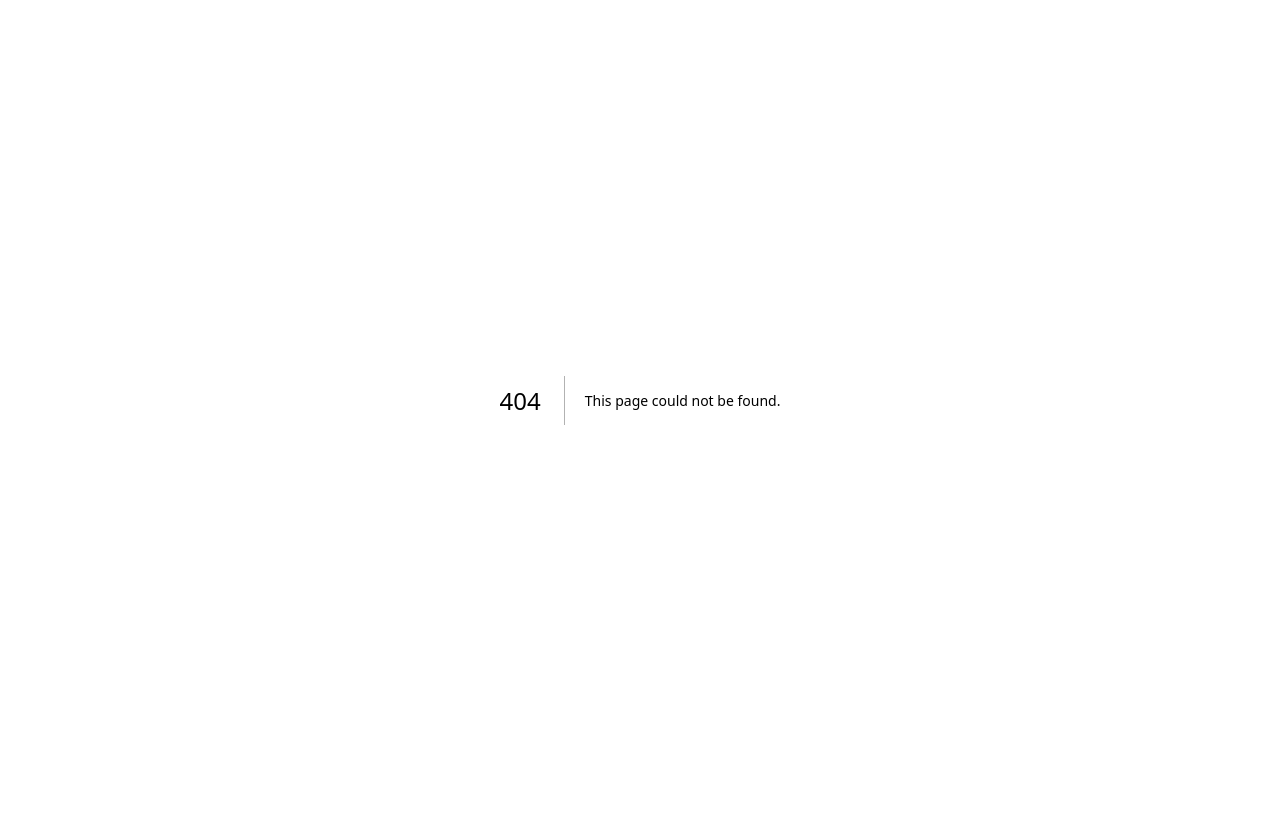
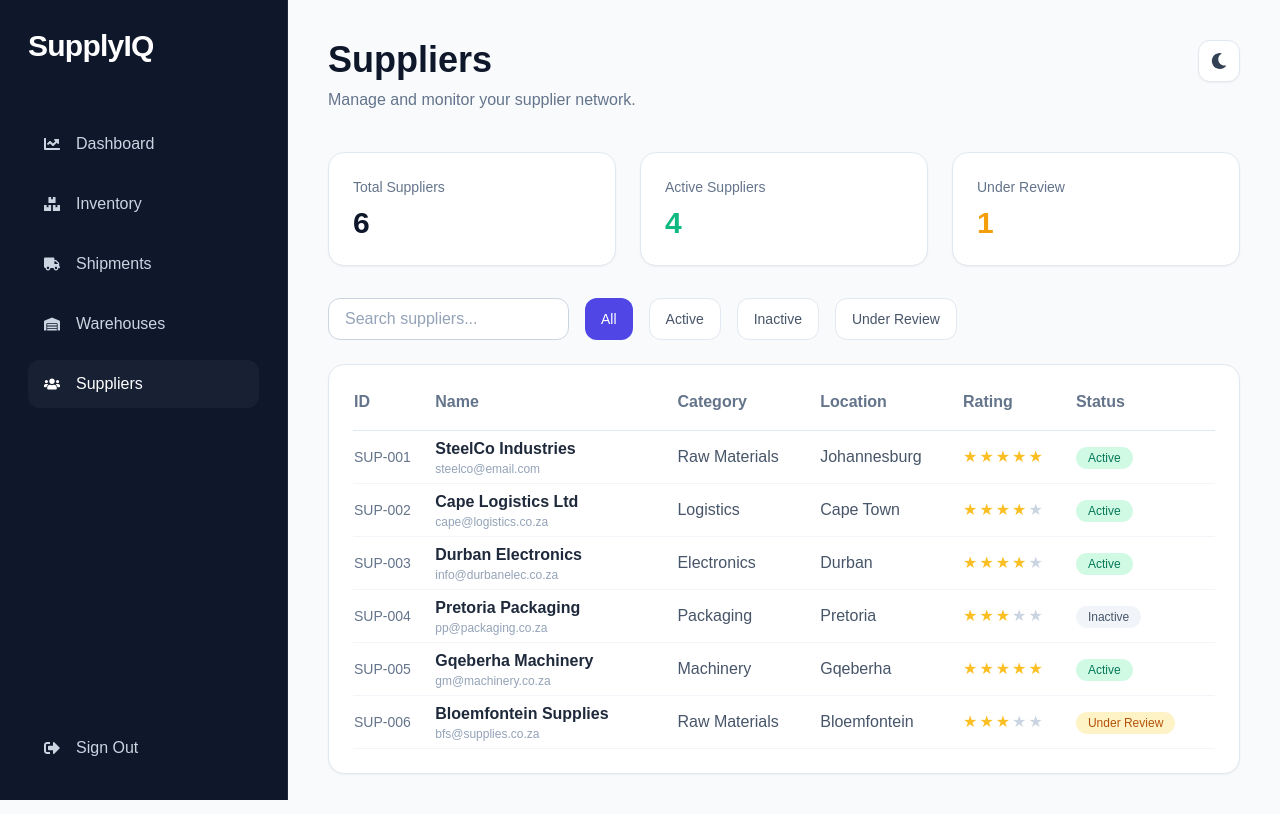
Before and after one commit to Kutl-Stack/supply-chain-platform, a Next.js app: page /suppliers in a window 1280 px wide. Before the commit this address had no page. Built offline with nearby package versions, Linux system fonts and the light colour scheme; sample sign-in values are in the browser's storage.

Commit message:
add suppliers page

```diff
--- /dev/null
+++ b/src/app/suppliers/page.tsx
@@ -0,0 +1,156 @@
+"use client";
+
+import { useEffect, useState } from "react";
+import { useRouter } from "next/navigation";
+import Sidebar from "@/components/layout/Sidebar";
+import ThemeToggle from "@/components/ui/ThemeToggle";
+
+const suppliers = [
+  { id: "SUP-001", name: "SteelCo Industries", category: "Raw Materials", location: "Johannesburg", contact: "steelco@email.com", status: "Active", rating: 5 },
+  { id: "SUP-002", name: "Cape Logistics Ltd", category: "Logistics", location: "Cape Town", contact: "cape@logistics.co.za", status: "Active", rating: 4 },
+  { id: "SUP-003", name: "Durban Electronics", category: "Electronics", location: "Durban", contact: "info@durbanelec.co.za", status: "Active", rating: 4 },
+  { id: "SUP-004", name: "Pretoria Packaging", category: "Packaging", location: "Pretoria", contact: "pp@packaging.co.za", status: "Inactive", rating: 3 },
+  { id: "SUP-005", name: "Gqeberha Machinery", category: "Machinery", location: "Gqeberha", contact: "gm@machinery.co.za", status: "Active", rating: 5 },
+  { id: "SUP-006", name: "Bloemfontein Supplies", category: "Raw Materials", location: "Bloemfontein", contact: "bfs@supplies.co.za", status: "Under Review", rating: 3 },
+];
+
+function StarRating({ rating }: { rating: number }) {
+  return (
+    <div className="flex gap-0.5">
+      {[1, 2, 3, 4, 5].map((star) => (
+        <span
+          key={star}
+          className={star <= rating ? "text-amber-400" : "text-slate-300 dark:text-slate-600"}
+        >
+          ★
+        </span>
+      ))}
+    </div>
+  );
+}
+
+export default function SuppliersPage() {
+  const router = useRouter();
+  const [search, setSearch] = useState("");
+  const [filter, setFilter] = useState("All");
+
+  useEffect(() => {
+    const auth = localStorage.getItem("supplyiq_auth");
+    if (!auth) router.push("/login");
+  }, []);
+
+  const filtered = suppliers.filter((s) => {
+    const matchSearch =
+      s.name.toLowerCase().includes(search.toLowerCase()) ||
+      s.category.toLowerCase().includes(search.toLowerCase()) ||
+      s.location.toLowerCase().includes(search.toLowerCase());
+    const matchFilter = filter === "All" || s.status === filter;
+    return matchSearch && matchFilter;
+  });
+
+  return (
+    <main className="flex min-h-screen bg-slate-50 dark:bg-[#020817] transition-colors">
+      <Sidebar />
+
+      <section className="flex-1 p-10">
+        <div className="flex items-start justify-between mb-10">
+          <div>
+            <h1 className="text-4xl font-bold text-slate-900 dark:text-white">
+              Suppliers
+            </h1>
+            <p className="mt-2 text-slate-500 dark:text-slate-400">
+              Manage and monitor your supplier network.
+            </p>
+          </div>
+          <ThemeToggle />
+        </div>
+
+        {/* Stats */}
+        <div className="grid grid-cols-1 md:grid-cols-3 gap-6 mb-8">
+          <div className="bg-white dark:bg-slate-900 border border-slate-200 dark:border-slate-800 rounded-2xl p-6 shadow-sm">
+            <p className="text-sm text-slate-500 dark:text-slate-400">Total Suppliers</p>
+            <h3 className="text-3xl font-bold text-slate-900 dark:text-white mt-2">{suppliers.length}</h3>
+          </div>
+          <div className="bg-white dark:bg-slate-900 border border-slate-200 dark:border-slate-800 rounded-2xl p-6 shadow-sm">
+            <p className="text-sm text-slate-500 dark:text-slate-400">Active Suppliers</p>
+            <h3 className="text-3xl font-bold text-emerald-500 mt-2">
+              {suppliers.filter((s) => s.status === "Active").length}
+            </h3>
+          </div>
+          <div className="bg-white dark:bg-slate-900 border border-slate-200 dark:border-slate-800 rounded-2xl p-6 shadow-sm">
+            <p className="text-sm text-slate-500 dark:text-slate-400">Under Review</p>
+            <h3 className="text-3xl font-bold text-amber-500 mt-2">
+              {suppliers.filter((s) => s.status === "Under Review").length}
+            </h3>
+          </div>
+        </div>
+
+        {/* Filters */}
+        <div className="flex gap-4 mb-6 flex-wrap">
+          <input
+            type="text"
+            placeholder="Search suppliers..."
+            value={search}
+            onChange={(e) => setSearch(e.target.value)}
+            className="border border-slate-300 dark:border-slate-700 rounded-xl px-4 py-2 outline-none focus:ring-2 focus:ring-indigo-500 text-slate-800 dark:text-white dark:bg-slate-800 placeholder-slate-400"
+          />
+          {["All", "Active", "Inactive", "Under Review"].map((f) => (
+            <button
+              key={f}
+              onClick={() => setFilter(f)}
+              className={`px-4 py-2 rounded-xl text-sm font-medium transition ${
+                filter === f
+                  ? "bg-indigo-600 text-white"
+                  : "bg-white dark:bg-slate-800 border border-slate-200 dark:border-slate-700 text-slate-600 dark:text-slate-300 hover:border-indigo-400"
+              }`}
+            >
+              {f}
+            </button>
+          ))}
+        </div>
+
+        {/* Table */}
+        <div className="bg-white dark:bg-slate-900 border border-slate-200 dark:border-slate-800 rounded-2xl p-6 shadow-sm">
+          <table className="w-full">
+            <thead>
+              <tr className="text-left text-slate-500 dark:text-slate-400 border-b border-slate-200 dark:border-slate-700">
+                <th className="pb-4">ID</th>
+                <th className="pb-4">Name</th>
+                <th className="pb-4">Category</th>
+                <th className="pb-4">Location</th>
+                <th className="pb-4">Rating</th>
+                <th className="pb-4">Status</th>
+              </tr>
+            </thead>
+            <tbody>
+              {filtered.map((s) => (
+                <tr
+                  key={s.id}
+                  className="border-b border-slate-100 dark:border-slate-800 hover:bg-slate-50 dark:hover:bg-slate-800/50 transition"
+                >
+                  <td className="py-4 text-slate-500 dark:text-slate-400 text-sm">{s.id}</td>
+                  <td className="font-semibold text-slate-800 dark:text-white">
+                    {s.name}
+                    <p className="text-xs text-slate-400 font-normal">{s.contact}</p>
+                  </td>
+                  <td className="text-slate-600 dark:text-slate-300">{s.category}</td>
+                  <td className="text-slate-600 dark:text-slate-300">{s.location}</td>
+                  <td><StarRating rating={s.rating} /></td>
+                  <td>
+                    <span className={`px-3 py-1 rounded-full text-xs font-medium ${
+                      s.status === "Active" ? "bg-emerald-100 text-emerald-700"
+                      : s.status === "Inactive" ? "bg-slate-100 text-slate-600"
+                      : "bg-amber-100 text-amber-700"
+                    }`}>
+                      {s.status}
+                    </span>
+                  </td>
+                </tr>
+              ))}
+            </tbody>
+          </table>
+        </div>
+      </section>
+    </main>
+  );
+}
--- a/src/components/layout/Sidebar.tsx
+++ b/src/components/layout/Sidebar.tsx
@@ -7,6 +7,7 @@ import {
   FaBoxes,
   FaTruck,
   FaWarehouse,
+  FaUsers,
   FaSignOutAlt,
   FaBars,
   FaTimes,
@@ -18,6 +19,7 @@ const navItems = [
   { label: "Inventory", icon: <FaBoxes />, href: "/inventory" },
   { label: "Shipments", icon: <FaTruck />, href: "/shipments" },
   { label: "Warehouses", icon: <FaWarehouse />, href: "/warehouses" },
+  { label: "Suppliers", icon: <FaUsers />, href: "/suppliers" },
 ];
 
 export default function Sidebar() {
```
